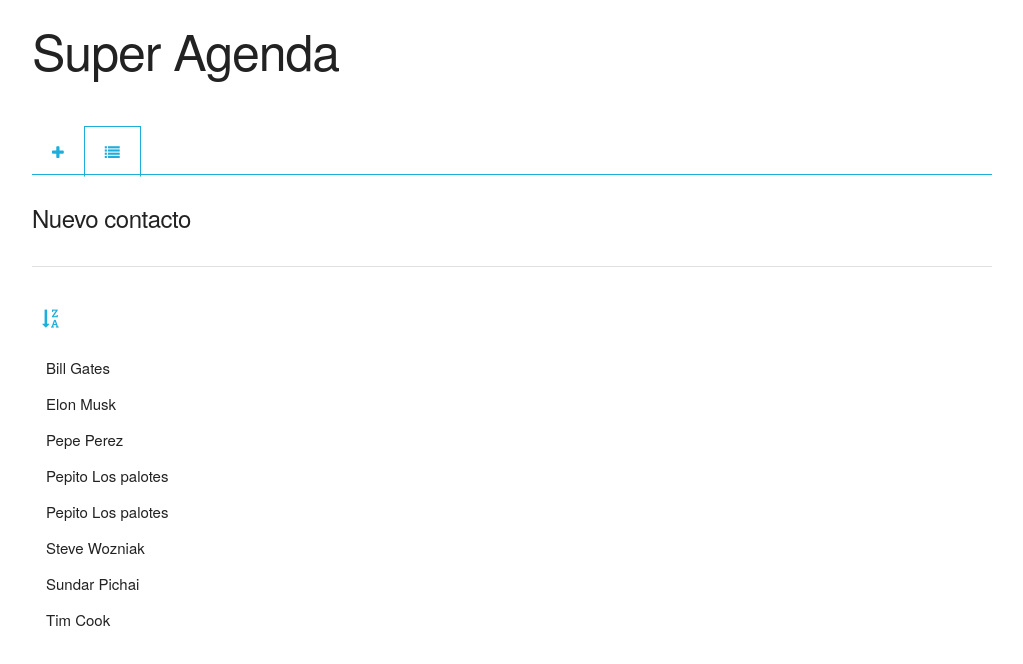
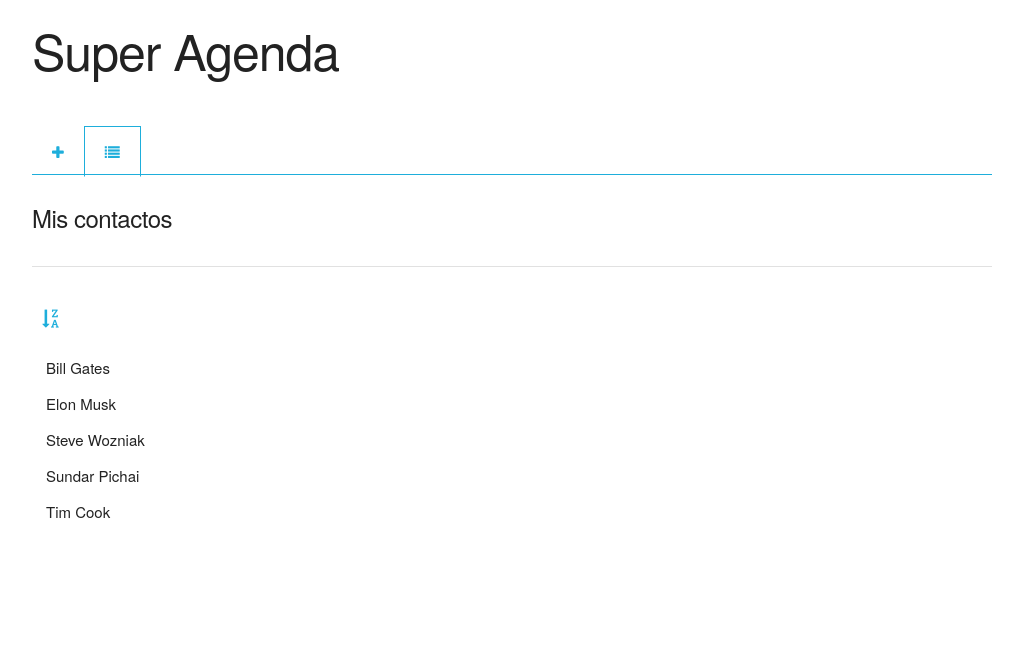
Before and after one commit to jexus6/agenda, an Angular app: page /todos in a window 1280 px wide. Shown: the top 664 px of the page, without its empty margins (128-1151 px from the left). Built offline with nearby package versions, Linux system fonts and the light colour scheme; data requests are answered from the project's data file.

Commit message:
navegar redes sociales y elminar contacto

```diff
--- a/db.json
+++ b/db.json
@@ -24,33 +24,6 @@
       "id": 5,
       "nombre": "Sundar",
       "apellidos": "Pichai"
-    },
-    {
-      "nombre": "Pepe",
-      "apellidos": "Perez",
-      "telefono": "5555 555 555",
-      "email": "fsdfsdf@sfds.com",
-      "facebook": "sdfsdf",
-      "twitter": "@sdfdsf",
-      "id": 6
-    },
-    {
-      "nombre": "Pepito",
-      "apellidos": "Los palotes",
-      "telefono": "5555",
-      "email": "sdfsdf@sfs",
-      "facebook": "",
-      "twitter": "",
-      "id": 8
-    },
-    {
-      "nombre": "Pepito",
-      "apellidos": "Los palotes",
-      "telefono": "5555",
-      "email": "sdfsdf@sfs",
-      "facebook": "facebookpepito",
-      "twitter": "@sdjj",
-      "id": 9
     }
   ]
 }
--- a/src/app/detalles-contacto/detalles-contacto.component.html
+++ b/src/app/detalles-contacto/detalles-contacto.component.html
@@ -20,7 +20,10 @@
     <button *ngIf="contacto.twitter" (click)="navegarPerfilTwitter()">
       <i class="fa fa-twitter-square" aria-hidden="true"></i>
     </button>
+    <hr>
+    </div>
+    <div>
+      <button (click)="notificarContactoEliminar()">Eliminar contacto</button>
+    </div>
 
-    <span>{{contacto.facebook}} {{contacto.twitter}}</span>
-  </div>
 </div>
--- a/src/app/detalles-contacto/detalles-contacto.component.ts
+++ b/src/app/detalles-contacto/detalles-contacto.component.ts
@@ -1,5 +1,6 @@
-import { Component, Input } from '@angular/core';
+import { Component, Input, Output, EventEmitter } from '@angular/core';
 import { Contacto } from '../contacto';
+
 
 @Component({
   selector: 'app-detalles-contacto',
@@ -7,8 +8,12 @@ import { Contacto } from '../contacto';
   styleUrls: ['./detalles-contacto.component.css']
 })
 export class DetallesContactoComponent  {
+  //Decoración con Output os atributos que emitan datos a un componente padre
+  //estos atributos deben de ser de tipo EvenEmitter
+  @Output() botonEliminarPulsado = new EventEmitter<Contacto>();
 
   @Input() contacto: Contacto;
+
 
   navegarPerfilFacebook(): void {
     const ruta = `https://wwww.facebook.com/${this.contacto.facebook}`;
@@ -20,4 +25,7 @@ export class DetallesContactoComponent  {
     window.open(ruta, '_blank');
   }
 
+  notificarContactoEliminar(): void {
+    this.botonEliminarPulsado.emit(this.contacto);
+  }
 }
--- a/src/app/lista-contactos/lista-contactos.component.ts
+++ b/src/app/lista-contactos/lista-contactos.component.ts
@@ -12,10 +12,7 @@ export class ListaContactosComponent {
 
   @Input() contactos: Contacto[];
 
-/*  @Output() botonEliminarPulsado = new EventEmitter<Contacto>();
-  notificarContactoEliminar(contacto: Contacto) : void {
-    this.botonEliminarPulsado.emit(contacto);
-  }*/
+
 
   @Output() contactoSeleccionado = new EventEmitter<Contacto>();
   notificarContactoSeleccionado(contacto: Contacto): void {
--- a/src/app/mis-contactos/mis-contactos.component.html
+++ b/src/app/mis-contactos/mis-contactos.component.html
@@ -1,6 +1,6 @@
 <header>
   <h5>
-    Nuevo contacto
+    Mis contactos
   </h5>
   <hr>
 </header>
@@ -20,6 +20,6 @@ de esa forma evitamos realizar al suscripción manual
     </app-lista-contactos>
   </div>
   <div class="six columns">
-    <app-detalles-contacto [contacto]="contactoSeleccionado"></app-detalles-contacto>
+    <app-detalles-contacto [contacto]="contactoSeleccionado" (botonEliminarPulsado)="preguntarEliminarContacto($event)"></app-detalles-contacto>
   </div>
 </div>
--- a/src/app/mis-contactos/mis-contactos.component.ts
+++ b/src/app/mis-contactos/mis-contactos.component.ts
@@ -10,7 +10,7 @@ import { Observable } from 'rxjs/Observable';
 })
 export class MisContactosComponent implements OnInit {
 
-  //listaContactos: Contacto[];
+  // listaContactos: Contacto[];
   contactos$: Observable<Contacto[]>;
   contactoSeleccionado: Contacto;
   constructor(private _contactosService: ContactosService) { }
@@ -21,20 +21,27 @@ export class MisContactosComponent implements OnInit {
     this._contactosService.obtenerContactos().subscribe((contactos: Contacto[]) => {
        this.listaContactos = contactos;
      });*/
-
+    this._recuperarContactosDesdeServidor();
+  }
+  private _recuperarContactosDesdeServidor(): void {
     this.contactos$ = this._contactosService.obtenerContactos();
-
   }
 
-
-  verDetallesContacto(contacto: Contacto): void{
+  verDetallesContacto(contacto: Contacto): void {
     this.contactoSeleccionado = contacto;
   }
-/*
-  borrarContacto(contacto: Contacto): void {
-    //this._contactosService.eliminarContacto(contacto);
-    //this.listaContactos = this._contactosService.obtenerContactos();
 
-  }*/
-
+  preguntarEliminarContacto(contacto: Contacto): void {
+    // Pregunta al usuario
+    if (confirm(`¿Deseas realmente eliminar a ${contacto.nombre} ${contacto.apellidos}?`)) {
+      // Lo eliminamos
+      this._contactosService.eliminarContacto(contacto).subscribe(() => {
+        // Una vez la petion HTTP de la eliminacion ha terminado, deselecionamos
+        // el contacto eliminado
+        this.contactoSeleccionado = null;
+        // y refrescamos la lista
+        this._recuperarContactosDesdeServidor();
+      });
+    }
+  }
 }
```
